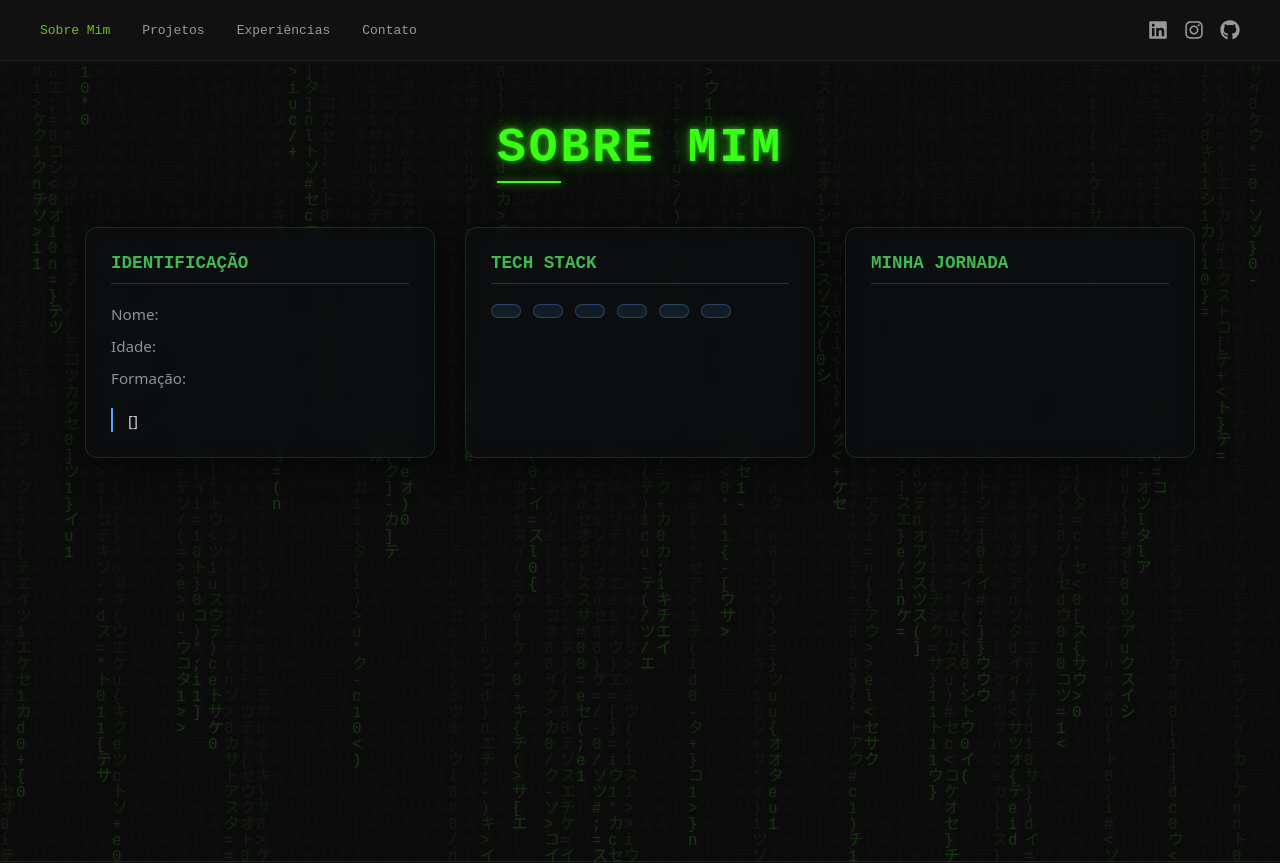
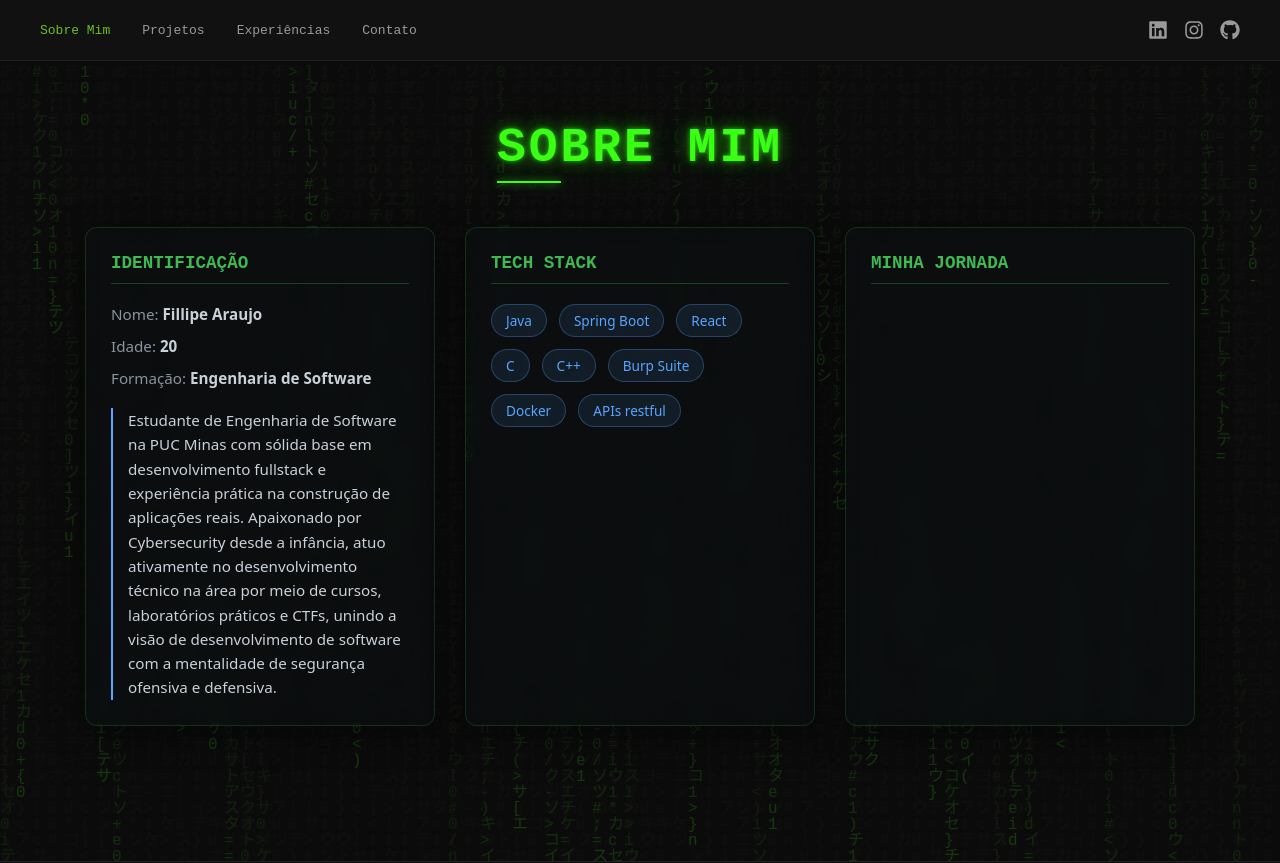
Before and after one commit to FillipeG/portfolio-pessoal, a React (Vite) app: page / in a window 1280 px wide. Shown: the top 863 px of the page. Built offline with nearby package versions, Linux system fonts and the light colour scheme.

Commit message:
feat: conteúdo inicial das páginas Sobre mim e Projetos

```diff
--- a/src/pages/Projetos.jsx
+++ b/src/pages/Projetos.jsx
@@ -6,20 +6,20 @@ const meusProjetos = [
   {
     title: "ROAD TO SEC",
     description: "Repositório dedicado ao registro da minha jornada prática em Application Security (AppSec) e Security Operations (SecOps)",
-    tech: ["Burp Suite", "Web Applications", "Docker", ""],
+    tech: ["Burp Suite,", "Web Applications,", "Docker", ""],
     link: "https://github.com/FillipeG/road-to-sec"
   },
   {
     title: "CAN DONATE",
-    description: "...",
-    tech: ["Java", "Spring Boot", "MySQL"],
-    link: "https://github.com/FillipeG"
+    description: "O Can Donate é um projeto desenvolvido com o objetivo de simplificar e tornar mais segura a relação entre doadores e beneficiários. Ele surge da necessidade de criar um ambiente digital confiável e acessível, capaz de conectar pessoas dispostas a ajudar diretamente àquelas que realmente precisam de apoio. A proposta busca reduzir barreiras, eliminar intermediários desnecessários e garantir maior transparência no processo",
+    tech: ["Java,", "Spring Boot,", "MySQL"],
+    link: "https://github.com/ICEI-PUC-Minas-PMGES-TI/pmg-es-2025-2-ti2-3687100-candonate.git"
   },
   {
     title: "RH MASTER",
-    description: "...",
-    tech: ["..."],
-    link: "https://github.com/FillipeG"
+    description: " O RHSoft é um sistema de Recursos Humanos desenvolvido com o objetivo de apoiar a gestão de pessoas em organizações, oferecendo uma solução integrada para o cadastro e administração de funcionários, processamento da folha de pagamento e gerenciamento de vagas de emprego. O sistema centraliza informações essenciais, reduz erros operacionais e promove maior eficiência e confiabilidade nos processos de RH",
+    tech: ["Java,", "Spring Boot,", "MySQL"],
+    link: "https://github.com/ICEI-PUC-Minas-EngSoft-PM/tp-rhsoft-rh-master.git"
   }
 ];
 
--- a/src/pages/SobreMim.jsx
+++ b/src/pages/SobreMim.jsx
@@ -15,12 +15,17 @@ export default function SobreMim() {
           {}
           <div className="tech-card">
             <h3> IDENTIFICAÇÃO</h3>
-            <p>Nome: <span></span></p>
-            <p>Idade: <span></span></p>
-            <p>Formação: <span></span></p>
+            <p>Nome: <span>Fillipe Araujo</span></p>
+            <p>Idade: <span>20</span></p>
+            <p>Formação: <span>Engenharia de Software</span></p>
             <div className="bio-box">
               <p>
-                []
+                Estudante de Engenharia de Software na PUC Minas com sólida base em
+                desenvolvimento fullstack e experiência prática na construção de
+                aplicações reais. Apaixonado por Cybersecurity desde a infância,
+                atuo ativamente no desenvolvimento técnico na área por meio de cursos,
+                laboratórios práticos e CTFs, unindo a visão de desenvolvimento
+                 de software com a mentalidade de segurança ofensiva e defensiva.
               </p>
             </div>
           </div>
@@ -29,12 +34,14 @@ export default function SobreMim() {
           <div className="tech-card">
             <h3> TECH STACK</h3>
             <ul className="stack-list">
-              <li></li>
-              <li></li>
-              <li></li>
-              <li></li>
-              <li></li>
-              <li></li>
+              <li>Java</li>
+              <li>Spring Boot</li>
+              <li>React</li>
+              <li>C</li>
+              <li>C++</li>
+              <li>Burp Suite</li>
+              <li>Docker</li>
+              <li>APIs restful</li>
             </ul>
           </div>
 
```
